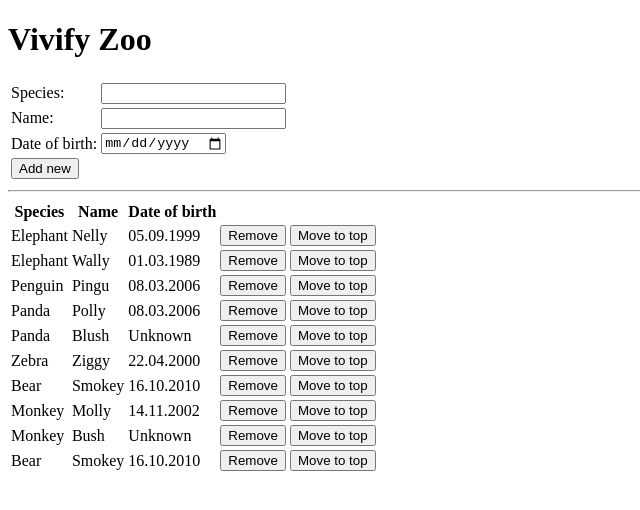
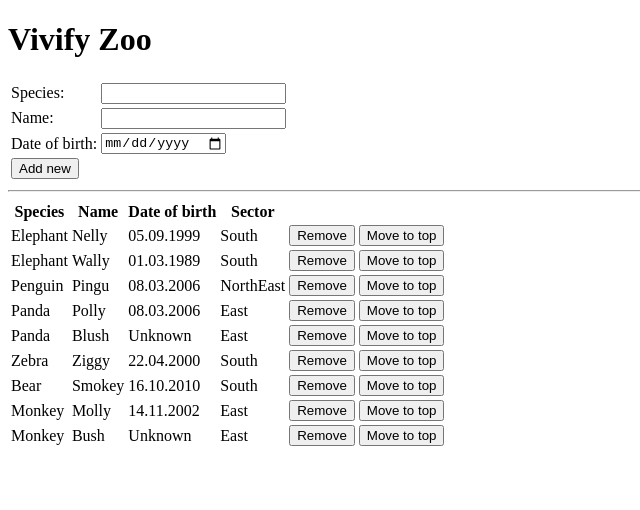
Before and after one commit to dregos/zoo, an Angular app: page / in a window 1280 px wide. Shown: the top 510 px of the page, without its empty margins (0-640 px from the left). Built offline with nearby package versions, Linux system fonts and the light colour scheme.

Commit message:
Class Sector added to Animal

```diff
--- a/src/app/animal-list/animal-list.component.html
+++ b/src/app/animal-list/animal-list.component.html
@@ -33,6 +33,7 @@
     <th>Species</th>
     <th>Name</th>
     <th>Date of birth</th>
+    <th>Sector</th>
     <th></th>
   </tr>
   <ng-container *ngFor="let animal of animals">
@@ -40,6 +41,7 @@
       <td>{{animal.species}}</td>
       <td>{{animal.name}}</td>
       <td>{{animal.dateOfBirth ? animal.dateOfBirth : 'Unknown'}}</td>
+      <td>{{animal.sector ? animal.sector.name : 'Ran away'}}</td>
       <td><button type="button" name="button" (click)="remove(animal)">Remove</button></td>
       <td><button type="button" name="button" (click)="moveToTop(animal)">Move to top</button></td>
     </tr>
--- a/src/app/animal-list/animal-list.component.ts
+++ b/src/app/animal-list/animal-list.component.ts
@@ -1,5 +1,6 @@
 import { Component, OnInit } from '@angular/core';
 import { Animal } from '../animal/animal';
+import { Sector } from '../sector/sector';
 
 
 @Component({
@@ -10,23 +11,29 @@ import { Animal } from '../animal/animal';
 
 export class AnimalListComponent {
   private animals : any[];
+  private sectors : Sector[];
 
-  private animal: Animal = new Animal('','','');
+  private animal: Animal = new Animal('','','', null);
 
   constructor() {
+    this.sectors = [
+      new Sector('East','100.000'),
+      new Sector('NorthEast','150.000'),
+      new Sector('South','130.500'),
+    ];
+    this.animals = [
+      new Animal('Elephant','Nelly','05.09.1999', this.sectors[2]),
+      new Animal('Elephant','Wally','01.03.1989', this.sectors[2]),
+      new Animal('Penguin','Pingu','08.03.2006', this.sectors[1]),
+      new Animal('Panda','Polly','08.03.2006', this.sectors[0] ),
+      new Animal('Panda','Blush','' , this.sectors[0]),
+      new Animal('Zebra','Ziggy','22.04.2000', this.sectors[2]),
+      new Animal('Bear','Smokey','16.10.2010' , this.sectors[2]),
+      new Animal('Monkey','Molly','14.11.2002' , this.sectors[0]),
+      new Animal('Monkey','Bush','' , this.sectors[0])
+    ];
 
-    this.animals = [
-      new Animal('Elephant','Nelly','05.09.1999' ),
-      new Animal('Elephant','Wally','01.03.1989' ),
-      new Animal('Penguin','Pingu','08.03.2006' ),
-      new Animal('Panda','Polly','08.03.2006' ),
-      new Animal('Panda','Blush','' ),
-      new Animal('Zebra','Ziggy','22.04.2000' ),
-      new Animal('Bear','Smokey','16.10.2010' ),
-      new Animal('Monkey','Molly','14.11.2002' ),
-      new Animal('Monkey','Bush','' ),
-      new Animal('Bear','Smokey','16.10.2010' )
-    ]
+
   }
 
   remove(animal){
@@ -36,7 +43,7 @@ export class AnimalListComponent {
 
   add(){
     this.animals.push(this.animal);
-    this.animal = new Animal('','','');
+    this.animal = new Animal('','','', null);
   }
 
   moveToTop(animal){
--- a/src/app/animal/animal.ts
+++ b/src/app/animal/animal.ts
@@ -1,15 +1,17 @@
 import { Component, OnInit } from '@angular/core';
-
+import { Sector } from '../sector/sector';
 
 export class Animal {
   public species : String;
   public name : String;
   public dateOfBirth : Date;
+  private sector : Sector;
 
-  constructor(species, name, dateOfBirth) {
+  constructor(species, name, dateOfBirth, sector:Sector) {
     this.species = species;
     this.name = name;
     this.dateOfBirth = dateOfBirth;
+    this.sector = sector;
   }
 
 }
--- /dev/null
+++ b/src/app/sector/sector.ts
@@ -0,0 +1,13 @@
+import { Component, OnInit } from '@angular/core';
+
+
+export class Sector {
+  public name : string;
+  public surface : number;
+
+  constructor(name, surface) {
+    this.name = name;
+    this.surface = surface;
+  }
+
+}
```
